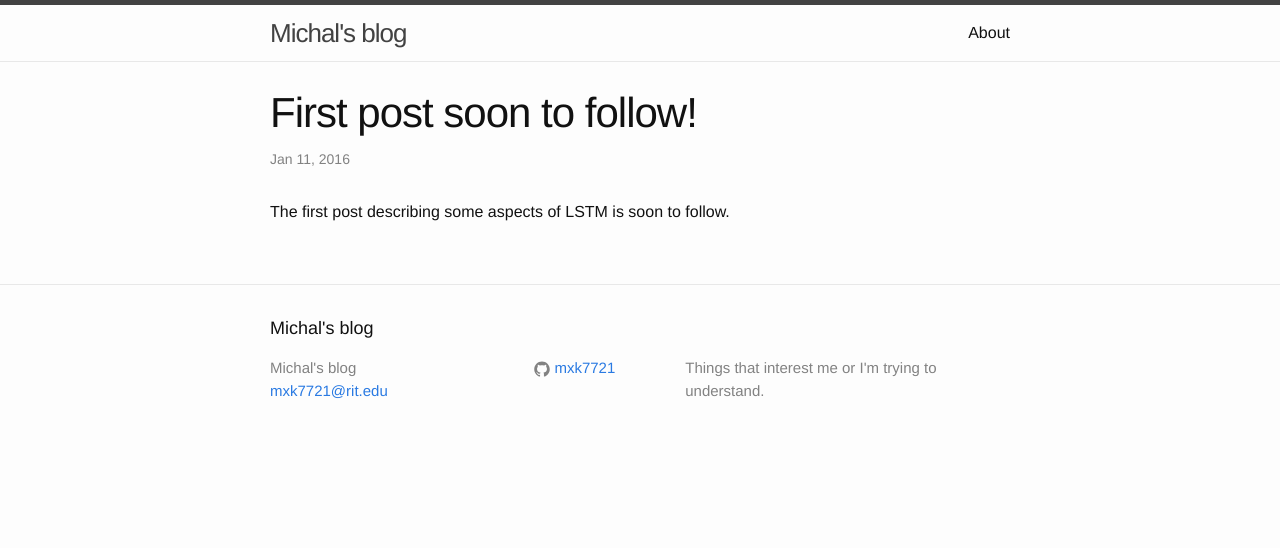
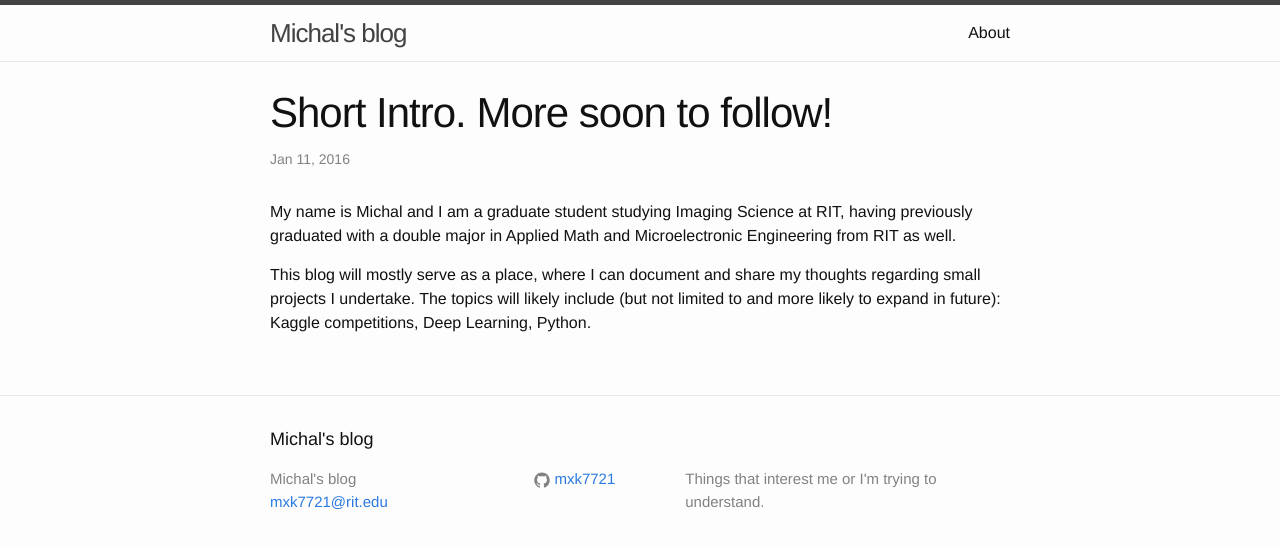
Before and after one commit to mxk7721/mxk7721.github.io, a Jekyll site: the page built from _posts/2016-01-12-welcome-to-jekyll.markdown, in a window 1280 px wide. Shown: the top 548 px of the page. Built offline with Jekyll 4.4.1, drawn with Linux system fonts in a browser that asks for light colours.

Commit message:
Intro_Change

```diff
--- a/_posts/2016-01-12-welcome-to-jekyll.markdown
+++ b/_posts/2016-01-12-welcome-to-jekyll.markdown
@@ -1,7 +1,9 @@
 ---
 layout: post
-title:  "First post soon to follow!"
+title:  "Short Intro. More soon to follow!"
 date:   2016-01-12 00:04:46 +0100
 categories: jekyll update
 ---
-The first post describing some aspects of LSTM is soon to follow.
+My name is Michal and I am a graduate student studying Imaging Science at RIT, having previously graduated with a double major in Applied Math and Microelectronic Engineering from RIT as well.
+
+This blog will mostly serve as a place, where I can document and share my thoughts regarding small projects I undertake. The topics will likely include (but not limited to  and more likely to expand in future): Kaggle competitions, Deep Learning, Python.
```
